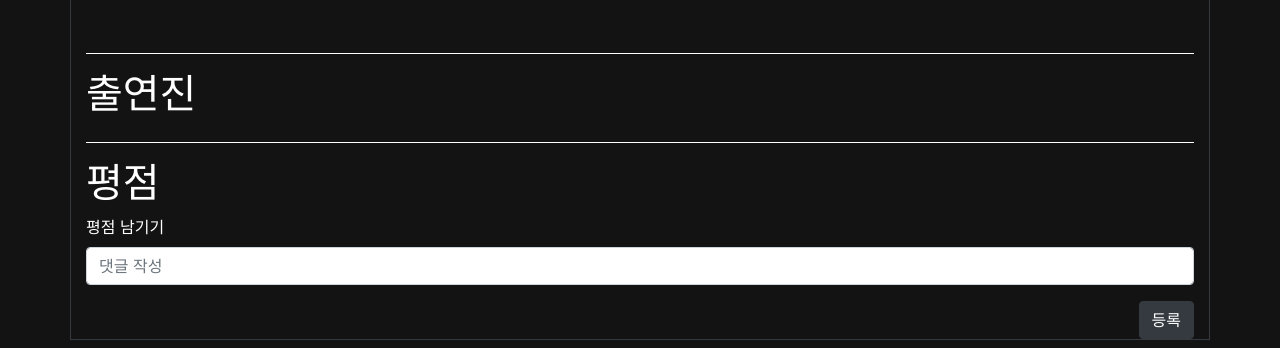
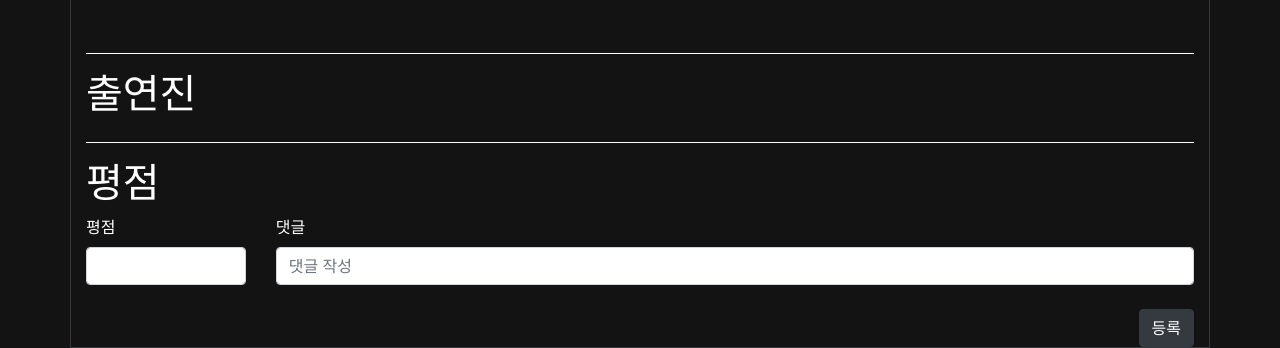
Before and after one commit to ssshhh0402/Project-movie, a Django app: template movies/templates/movies/detail.html in a window 1280 px wide. Shown: the part 1039-1387 px from the top of the page. Run offline with Django 3.2, Linux system fonts and the light colour scheme; the template is opened without the code that fills it, so the values that code supplies are empty; some libraries are stand-ins or nearby versions; some web fonts are replaced.

Commit message:
TW | add score in detail.html

```diff
--- a/movies/templates/movies/detail.html
+++ b/movies/templates/movies/detail.html
@@ -99,14 +99,20 @@
     <h1>평점</h1>
     <form action="{% url 'movies:c_comment' movie.pk %}" method="POST">
       {% csrf_token%}
-      <div class="form-group">
-        <label class="comment" for="content">평점 남기기</label>
-        <input type="text" class="form-control" id="content" placeholder="댓글 작성" name="content">
+      <div class="row">
+        <div class="form-group col-2">
+          <label class="comment" class="score" for="content">평점 </label>
+          <input type="number" class="form-control" id="score" name="score">
+        </div>
+        <div class="form-group col-10">
+          <label class="comment" for="content">댓글</label>
+          <input type="text" class="form-control" id="content" placeholder="댓글 작성" name="content">
+        </div>
       </div>
       <input class="d-block btn btn-dark ml-auto mt-2 " type="submit" value="등록">
     </form>
     {% for comment in comments %}
-    <p><span>{{comment.user}} |</span> {{comment.content}}</p>
+    <p><span>{{comment.user}} | {{comment.score}}점 |</span> {{comment.content}}</p>
     {% endfor %}
     </div>
 
```
Also changed, not shown: movies/migrations/0003_comment_score.py (added).
